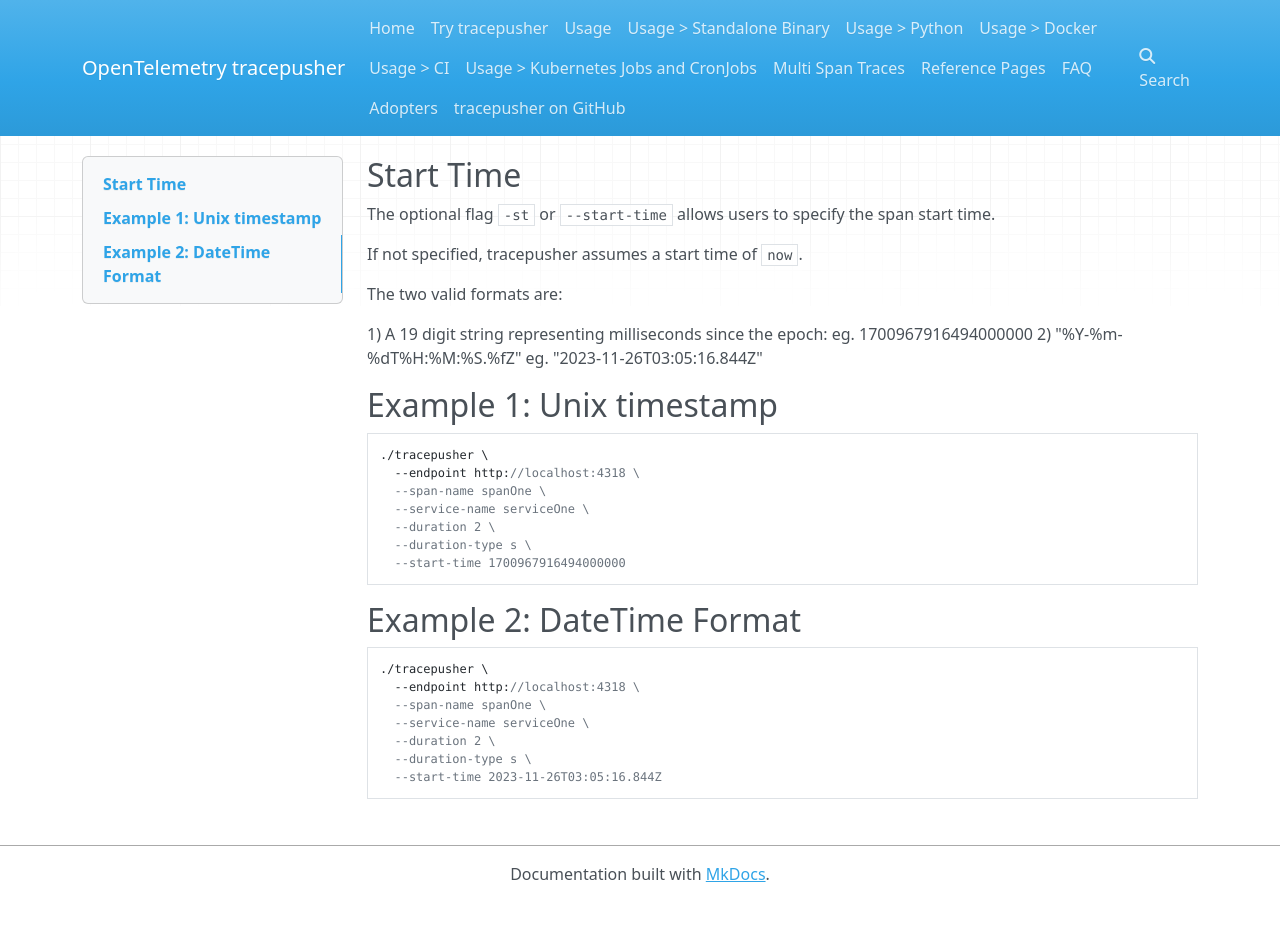
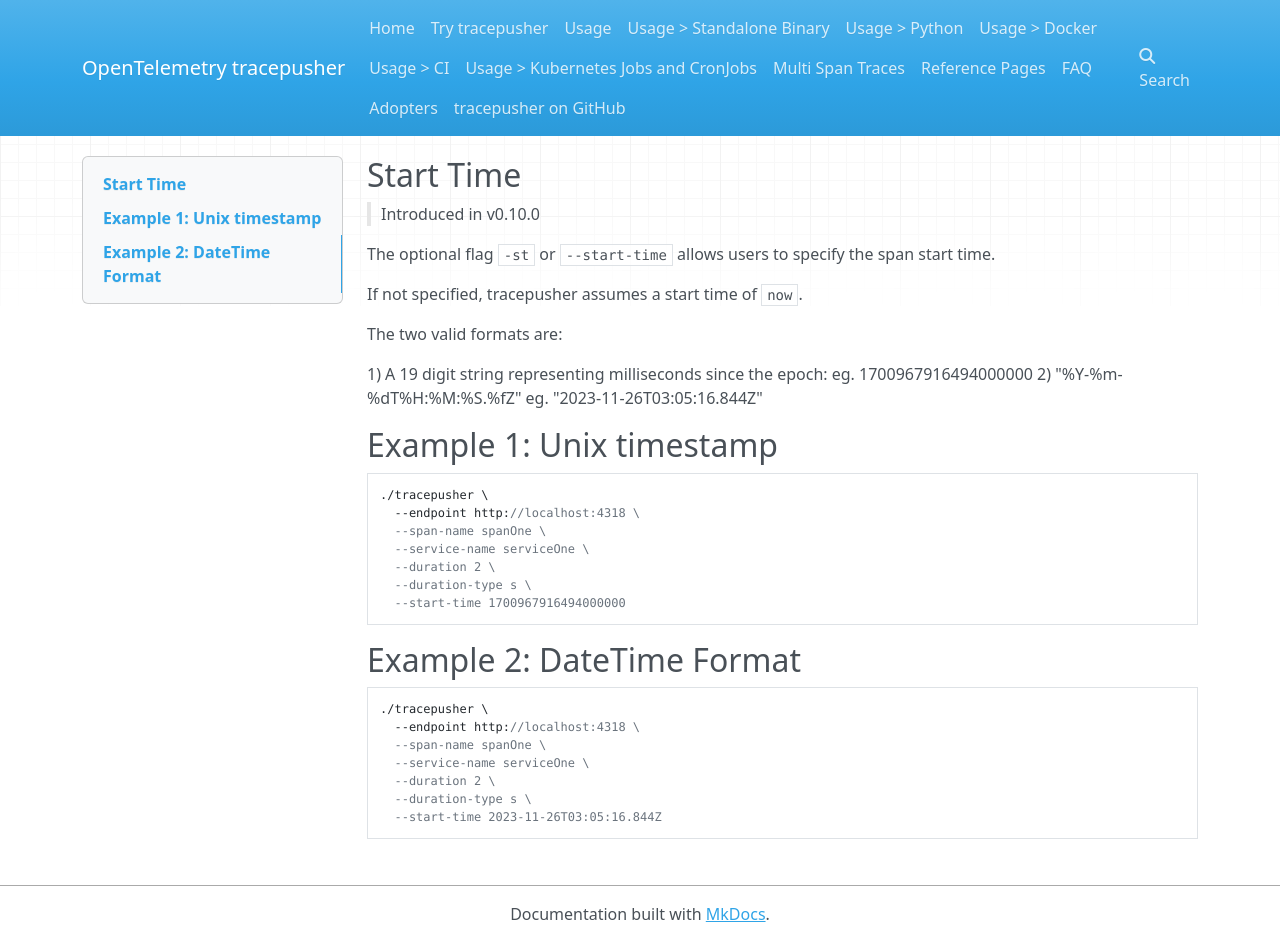
Before and after one commit to agardnerIT/tracepusher, an MkDocs documentation site: the page built from docs/reference/start-time.md, in a window 1280 px wide and 942 px high. Built offline with MkDocs 1.6.1, drawn with Linux system fonts in a browser that asks for light colours; nearby versions of some CDN libraries.

Commit message:
update docs
Signed-off-by: Adam Gardner <26523841+agardnerIT@users.noreply.github.com>

```diff
--- a/docs/reference/start-time.md
+++ b/docs/reference/start-time.md
@@ -1,4 +1,6 @@
 ## Start Time
+
+> Introduced in v0.10.0
 
 The optional flag `-st` or `--start-time` allows users to specify the span start time.
 
```
